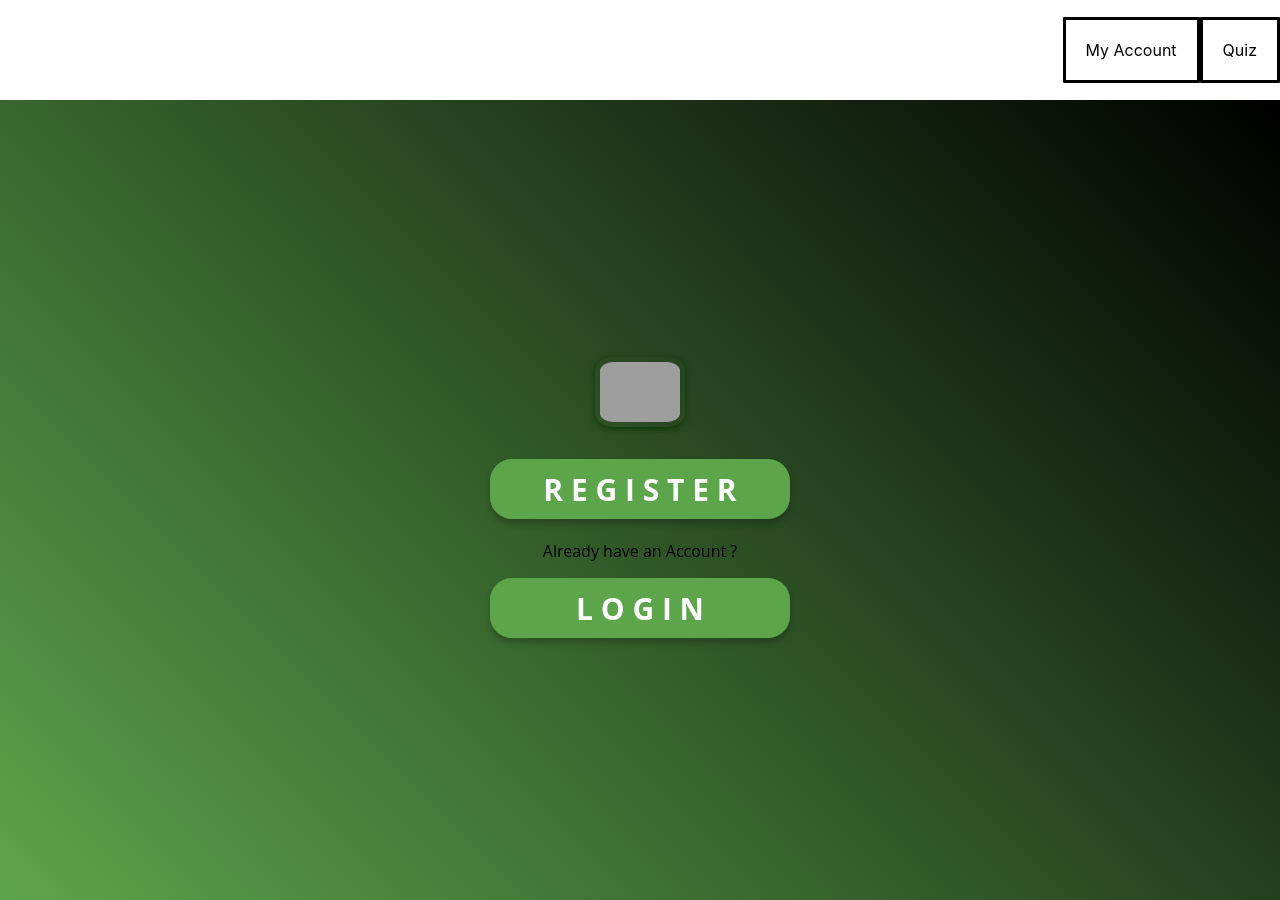
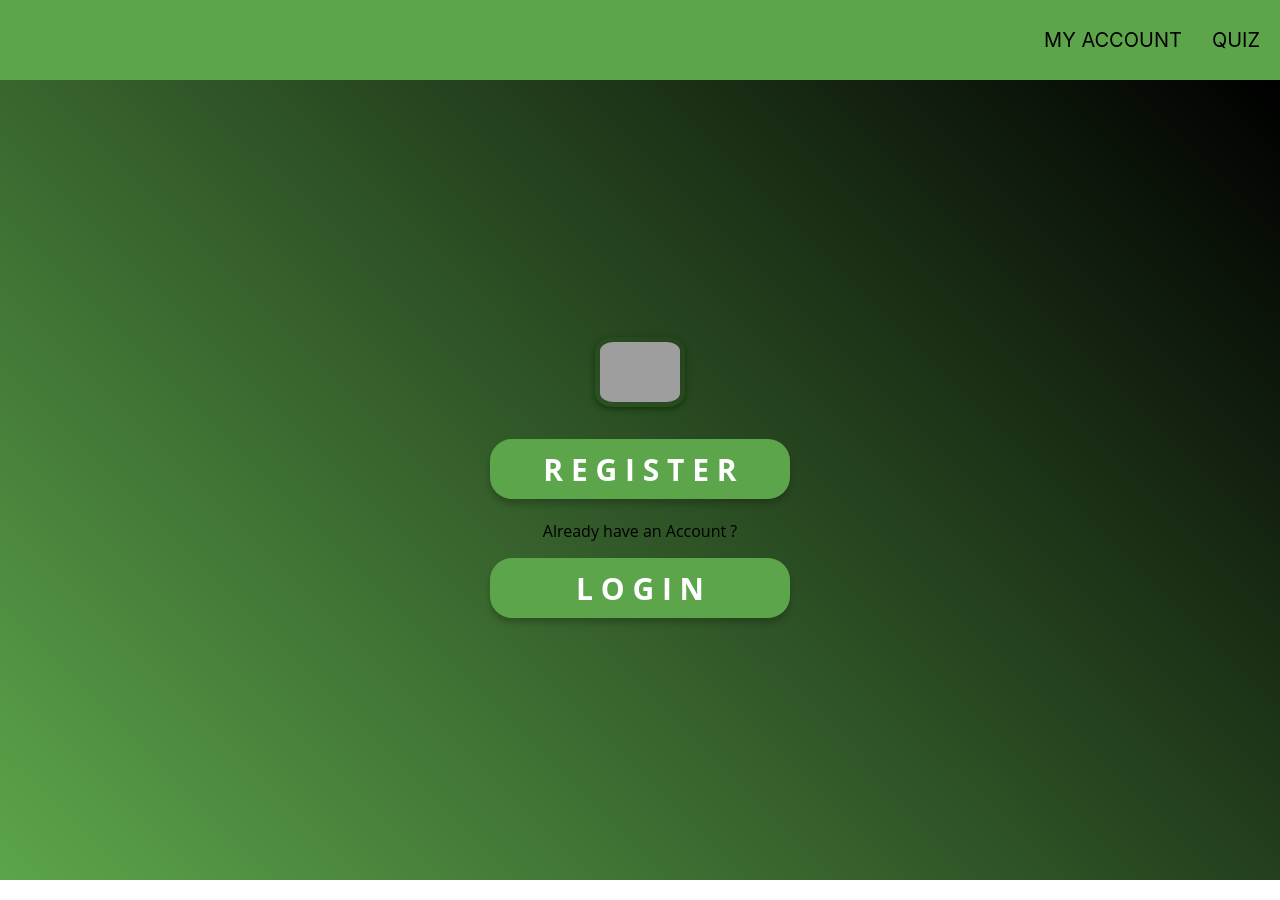
Before and after one commit to faseehahsan/wahniLogin, a React (Create React App) app: page /#/myAccount in a window 1280 px wide. Built offline with nearby package versions, Linux system fonts and the light colour scheme; grey boxes are pictures that could not be loaded.

Commit message:
quiz 4 backend

```diff
--- a/src/App.js
+++ b/src/App.js
@@ -12,6 +12,7 @@ import { UserContextProvider } from './components/context/user1Context';
 
 function App() {
   return (
+
     <HashRouter>
       <Navbar />
       <Switch>
--- a/src/components/Layout/navbar.css
+++ b/src/components/Layout/navbar.css
@@ -1,19 +1,29 @@
 .navContainer{
     display: flex;
-    height: 100px;
+    height: 80px;
     width: 100%;
     justify-content: flex-end;
     align-items: center;
+    background-color: #5ca54b;
 }
 
 .navLinks{
+    text-transform: uppercase;
+    font-size: 20px;
     color: black;
     font-style: normal;
     text-decoration: none;
     /* margin-right: 10px; */
-    padding: 20px;
+    padding: 10px;
+    margin-right: 10px;
     border-radius: 1px;
     border: black;
-    border-style: solid;
+    border-style: none;
     border-color: black;
+    transition: 1s;
 }
+
+.navLinks:hover {
+    background-color: #225218;
+    color: white;
+}
--- a/src/components/Layout/navbar.js
+++ b/src/components/Layout/navbar.js
@@ -5,10 +5,12 @@ import './navbar.css'
 function Navbar() {
 
     return (
+        <div>
         <nav className="navContainer">
             <Link to='/myAccount' className="navLinks">My Account</Link>
             <Link to='/Quiz' className="navLinks">Quiz</Link>
         </nav>
+        </div>
     )
 }
 
--- a/src/components/Quiz/questionCard.js
+++ b/src/components/Quiz/questionCard.js
@@ -1,14 +1,20 @@
-import React, { useState } from 'react'
+import React, { useState, useEffect } from 'react'
+import Timer from './timer';
+
 
 function QuestionCard(props) {
 
-    const {currentQuestion, questions, prevQ, nextQ, submitQ} = props
+    const { currentQuestion, questions, prevQ, nextQ, submitQ } = props
 
     const [selectedAnswer, setSelectedAnswer] = useState([]);
     const [correctAnswer, setCorrectAnswer] = useState([]);
 
+    const [timeOver, setTimeOver] = useState(false);
+
+
+
     function selectedTrue(clickedAnswer, indexure) {
-        if(clickedAnswer === selectedAnswer[indexure]) {
+        if (clickedAnswer === selectedAnswer[indexure]) {
             return 'button-selected'
         }
     }
@@ -24,6 +30,15 @@ function QuestionCard(props) {
 
     }
 
+
+    if (timeOver) {
+        return (
+            <div>
+                <div>TIMEOUT</div>
+                <div onClick={() => submitQ(correctAnswer.filter(data => data === true).length, 'TIMEOUT')}>Click to see Score</div>
+            </div>
+        )
+    } else {
         return (
             <div>
                 <div className='question-section'>
@@ -45,14 +60,18 @@ function QuestionCard(props) {
                 <div>
                     <div onClick={prevQ}>Go back</div>
                     <div onClick={nextQ}>Next</div>
-                <div onClick={() => submitQ(correctAnswer.filter(data => data === true).length)}>Submit</div>
+                    <div onClick={() => submitQ(correctAnswer.filter(data => data === true).length, 'Congatulations')}>Submit</div>
                 </div>
+                {/* <Timer timeOver={timeOver} setTimeOver={setTimeOver} /> */}
+            </div>
+        );
 
-        </div>
+    }
 
 
 
-    );
+
+
 }
 
 export default QuestionCard;
--- a/src/components/Quiz/quizPlay.js
+++ b/src/components/Quiz/quizPlay.js
@@ -1,11 +1,12 @@
 import { Redirect, Link } from 'react-router-dom';
-import React, {useState, useContext} from 'react';
+import React, {useState, useContext, useEffect} from 'react';
 import { UserContext } from '../context/user1Context';
 import './quizScreen.css';
-import Timer from './timer';
 import QuestionCard from './questionCard'
 
 function Home() {
+
+
 
     const user = useContext(UserContext);
 
@@ -16,7 +17,7 @@ function Home() {
     const [currentQuestion, setCurrentQuestion] = useState(0);
 	const [showScore, setShowScore] = useState(false);
     const [score, setScore] = useState(0);
-    const [scoreMessage, setScoreMessage] = useState('Congratulations');
+    const [scoreMessage, setScoreMessage] = useState('');
 
     const [answers, setAnswers] = useState([false, false, false, false, false]);
 
@@ -77,16 +78,17 @@ function Home() {
         }
     }
 
-    function submitQ(score) {
+    function submitQ(score, scoreMessage) {
         setShowScore(true);
         setScore(score)
+        setScoreMessage(scoreMessage)
     }
 
 
-    if (!user) return <Redirect to='/signin' />
+    if (!user) return <Redirect to='/myAccount' />
     if (user) {
         return (
-
+        <div className='appContainer'>
             <div className='app'>
                 {showScore ? (
                     <div className='score-section'>
@@ -102,9 +104,9 @@ function Home() {
                             prevQ={prevQ}
                             nextQ={nextQ}
                             submitQ={submitQ} />
-                        <Timer setShowScore={setShowScore} showScore={showScore} setScoreMessage={setScoreMessage} />
                     </div>
                 )}
+            </div>
             </div>
         )
     }
--- a/src/components/Quiz/quizScreen.css
+++ b/src/components/Quiz/quizScreen.css
@@ -1,5 +1,20 @@
+.appContainer {
+  background: linear-gradient(45deg, #5ca54b, #000000);
+  width: 100%;
+    min-height: 200px;
+    height: 100vh;
+    /* border-radius: 15px; */
+    /* padding: 20px; */
+    /* box-shadow: 10px 10px 42px 0px rgba(0, 0, 0, 0.75); */
+    display: flex;
+    justify-content: center;
+    /* position: absolute; */
+    /* margin-left: 5px; */
+
+    align-items: center;
+  }
 .app {
-    background-color: #252d4a;
+    background-color: #5ca54b;
     width: 450px;
     min-height: 200px;
     height: min-content;
@@ -8,6 +23,9 @@
     box-shadow: 10px 10px 42px 0px rgba(0, 0, 0, 0.75);
     display: flex;
     justify-content: space-evenly;
+    margin: 10px;
+    /* position: absolute; */
+    /* margin-left: 5px; */
   }
 
   .score-section {
--- a/src/components/Quiz/timer.js
+++ b/src/components/Quiz/timer.js
@@ -3,14 +3,14 @@ import React, { useState, useEffect } from 'react'
 function Timer(props) {
 
     const [duration, setDuration] = useState(30);
-    const [timeOver, setTimeOver] = useState(false);
+
+    const { timeOver, setTimeOver } = props;
 
     useEffect(() => {
 
             const interval = setInterval(() => {
                 if (!timeOver) {
                     setDuration(duration => duration - 1);
-
                 }
 
               }, 1000);
@@ -19,10 +19,9 @@ function Timer(props) {
                   () => {
                       setTimeOver(true)
                       setDuration('TIME OUT')
-                    props.setShowScore(true)
-                    props.setScoreMessage('TIME OUT')
-                  }
+                        }
                 , 30000);
+
             return () => clearInterval(interval);
 
       }, [timeOver]);
--- a/src/components/context/user1Context.js
+++ b/src/components/context/user1Context.js
@@ -22,12 +22,12 @@ export function UserContextProvider(props) {
   const [user, setUser] = useState({ loggedIn: false });
 //   const userName1 = firebase.auth().currentUser.displayName;
   const [error, setError] = useState("");
-  useEffect(() => {
-    const unsubscribe = onAuthStateChange(setUser);
-    return () => {
-      unsubscribe();
-    }
-  }, []);
+  // useEffect(() => {
+  //   const unsubscribe = onAuthStateChange(setUser);
+  //   return () => {
+  //     unsubscribe();
+  //   }
+  // }, []);
 
   return (
     <UserProvider value={user}>
```
Also changed, not shown: 1 other file (tests, documents, lock files or other folders). Lines whose indentation alone changed are shown as unchanged.
